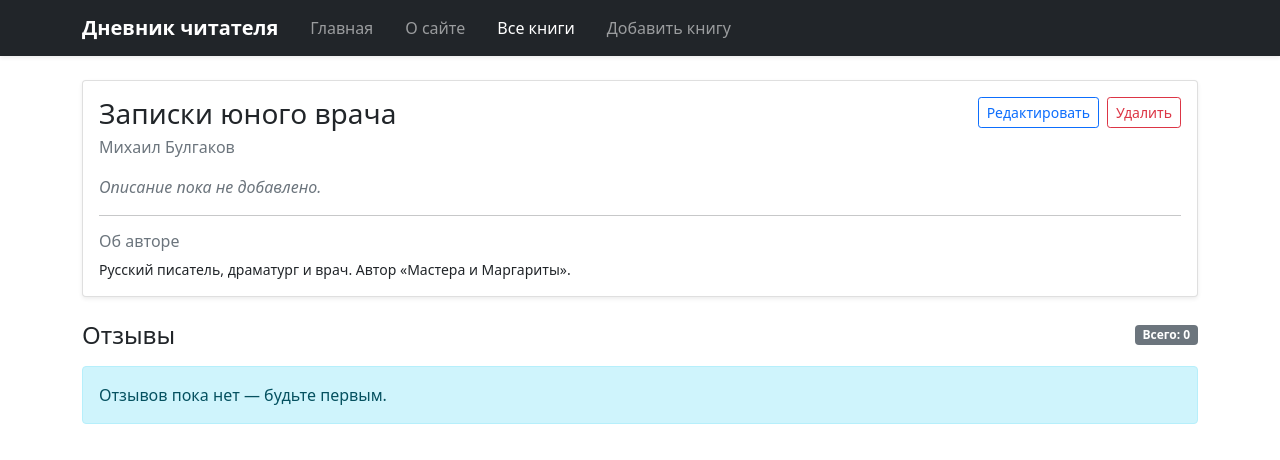
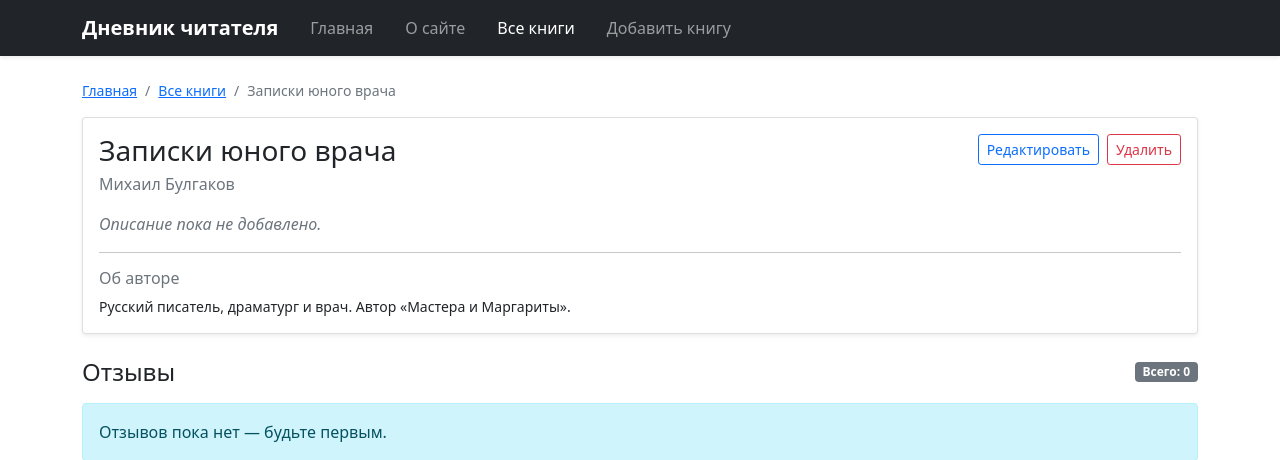
Before and after one commit to imatukin/otus-python-project, a Django app: page /books/6/ in a window 1280 px wide. Shown: the top 460 px of the page. Run offline with Django 5.2, Linux system fonts and the light colour scheme; data comes from the database, SQL or seed files in the repository.

Commit message:
панелька навигации

```diff
--- a/bookshelf_app/templates/bookshelf_app/book_delete.html
+++ b/bookshelf_app/templates/bookshelf_app/book_delete.html
@@ -9,6 +9,7 @@
 
             <nav aria-label="breadcrumb">
                 <ol class="breadcrumb small">
+                    <li class="breadcrumb-item"><a href="{% url 'index' %}">Главная</a></li>
                     <li class="breadcrumb-item"><a href="{% url 'books' %}">Все книги</a></li>
                     <li class="breadcrumb-item">
                         <a href="{% url 'book_detail' book.id %}">{{ book.title }}</a>
--- a/bookshelf_app/templates/bookshelf_app/book_detail.html
+++ b/bookshelf_app/templates/bookshelf_app/book_detail.html
@@ -13,6 +13,14 @@
 
 {% block content %}
 <div class="container py-4">
+    <nav aria-label="breadcrumb">
+        <ol class="breadcrumb small">
+            <li class="breadcrumb-item"><a href="{% url 'index' %}">Главная</a></li>
+            <li class="breadcrumb-item"><a href="{% url 'books' %}">Все книги</a></li>
+            <li class="breadcrumb-item active" aria-current="page">{{ book.title }}</li>
+        </ol>
+    </nav>
+
     <div class="card shadow-sm mb-4">
         <div class="card-body">
             <div class="d-flex justify-content-between align-items-start gap-3">
--- a/bookshelf_app/templates/bookshelf_app/book_form.html
+++ b/bookshelf_app/templates/bookshelf_app/book_form.html
@@ -28,6 +28,7 @@
 
             <nav aria-label="breadcrumb">
                 <ol class="breadcrumb small">
+                    <li class="breadcrumb-item"><a href="{% url 'index' %}">Главная</a></li>
                     <li class="breadcrumb-item"><a href="{% url 'books' %}">Все книги</a></li>
                     {% if book %}
                     <li class="breadcrumb-item">
```
Also changed, not shown: bookshelf_app/templates/bookshelf_app/about.html (+7 -0 lines), bookshelf_app/templates/bookshelf_app/books.html (+7 -0 lines).
